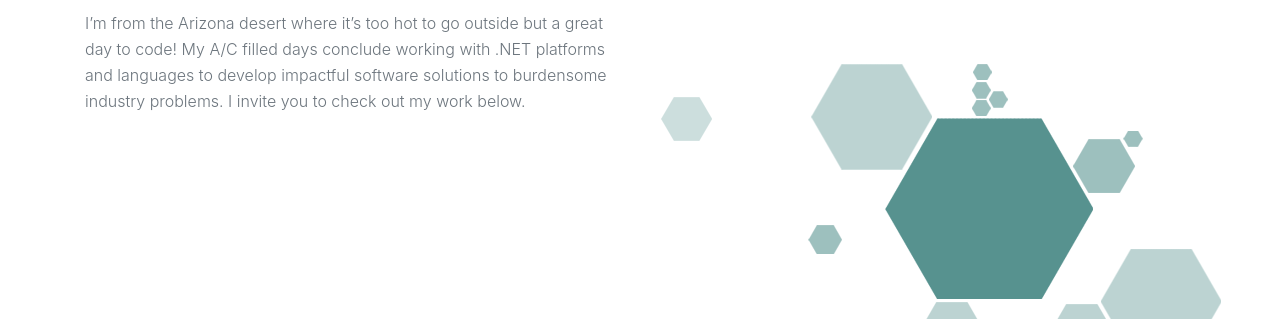
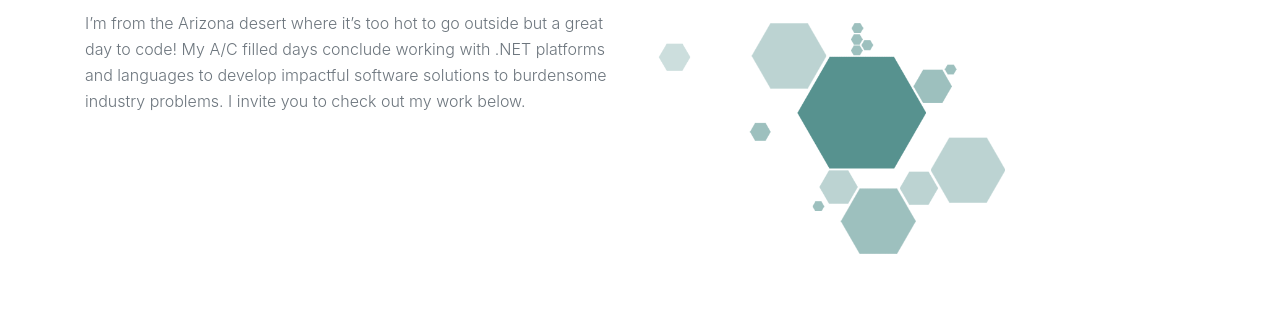
Before and after one commit to MNicolso/portfolio, a plain HTML site: page index.html in a window 1280 px wide. Shown: the part 633-952 px from the top of the page. Drawn offline with nearby package versions, Linux system fonts and the light colour scheme; some packages are replaced by stand-ins of ours; a script that the page names is missing; files whose address does not match are found by name; a web font is replaced by a local one.

Commit message:
update
Menu and about image fixed

```diff
--- a/assets/content/style.css
+++ b/assets/content/style.css
@@ -146,6 +146,11 @@ a.anchor {
     position: relative;
     top: 70px;
     visibility: hidden;
+}
+
+.responsive {
+    width: 100%;
+    height: auto;
 }
 
 /*-------------------------
--- a/assets/scripts/uone.js
+++ b/assets/scripts/uone.js
@@ -150,7 +150,7 @@ function slyslider() {
 }
 
 /*-------------------------
-     AJAX CONTACT FORM
+     EMAILJS CONTACT FORM
 -------------------------*/
 const btn = document.getElementById('button');
 
--- a/index.html
+++ b/index.html
@@ -112,7 +112,7 @@
                 </div>
                 <div class="col-4">
                     <div id="skills" class="">
-                        <img src="assets/images/hexagon.png" />
+                        <img src="assets/images/hexagon.png" class="responsive" />
                     </div>
                 </div>
             </div>
```
